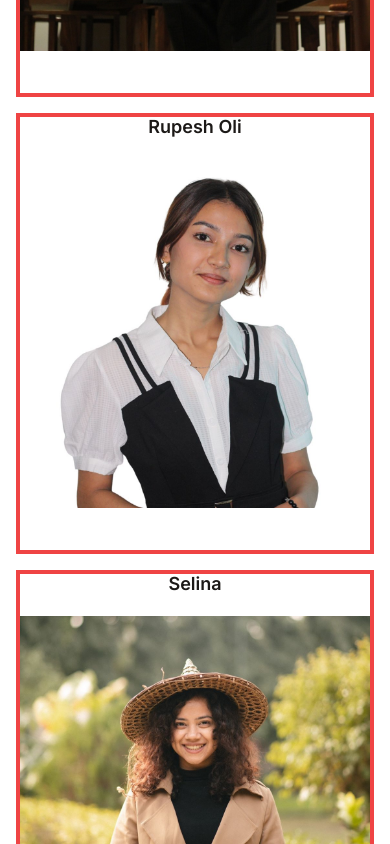
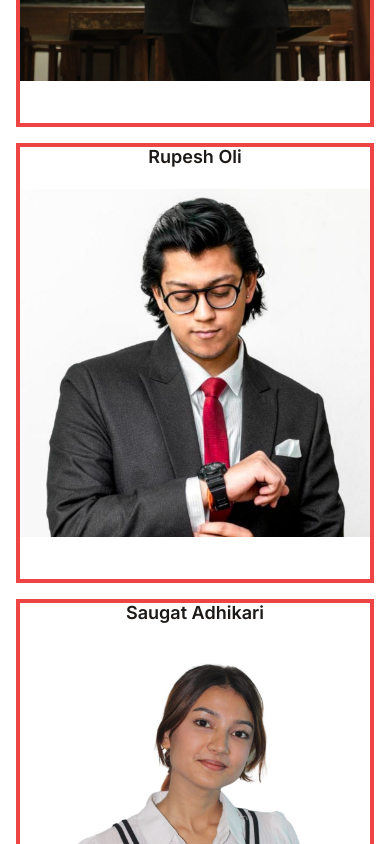
Before and after one commit to programmerof/bhairab-it-after-gap, a React (Vite) app: page /Team in a window 390 px wide. Shown: the part 1156-2000 px from the top of the page. Built offline with nearby package versions, Linux system fonts and the light colour scheme.

Commit message:
nav item space and team sequence change

```diff
--- a/src/App.jsx
+++ b/src/App.jsx
@@ -11,6 +11,7 @@ import Notesdiv from './components/NotesDiv'
 import Team from './components/Team'
 import PopupForm from './components/PopupForm'
 import Aboutus from './components/Aboutus'
+import Home from './components/Home';
 import { BrowserRouter, Route, Routes } from 'react-router-dom';
 
 
--- a/src/components/Header.jsx
+++ b/src/components/Header.jsx
@@ -9,8 +9,8 @@ const Header = () => {
   };
 
   return (
-    <nav className="flex items-center justify-between flex-wrap bg-gray-800 p-6">
-      <div class="flex items-center flex-shrink-0 text-white mr-6">
+    <nav className="flex items-center justify-between flex-wrap bg-gray-800 p-6 ">
+      <div class="flex items-center flex-shrink-0 text-white mr-48">
     <a href="/">
       <img src="public\assets\bhairabictlogo.png" alt="Bhairab IT Solutions logo" width="100" height="50"
         class="transition duration-500 ease-in-out transform hover:-translate-y-1 hover:scale-110" />
--- a/src/components/Home.jsx
+++ b/src/components/Home.jsx
@@ -1,12 +1,55 @@
-import React from 'react'
-import Ourservices from './Ourservices'
+import React from 'react';
+import Ourservices from './Ourservices';
 
 const Home = () => {
   return (
-    <div>
-      home ok
+    <div className="flex flex-wrap">
+      <div className="w-full md:w-1/2 lg:w-1/4 p-4">
+        <div className="bg-gray-200 h-32 flex items-center justify-center">
+          <span>Team member 1</span>
+        </div>
       </div>
-  )
-}
 
-export default Home
+      <div className="w-full md:w-1/2 lg:w-1/4 p-4">
+        <div className="flex flex-wrap">
+          <div className="w-full md:w-1/2">
+            <div className="bg-gray-200 h-32 flex items-center justify-center">
+              <span>Team member 2</span>
+            </div>
+          </div>
+          <div className="w-full md:w-1/2">
+            <div className="bg-gray-200 h-32 flex items-center justify-center">
+              <span>Team member 3</span>
+            </div>
+          </div>
+        </div>
+      </div>
+
+      <div className="w-full lg:w-1/4 p-4">
+        <div className="bg-gray-200 h-32 flex items-center justify-center">
+          <span>Team member 4</span>
+        </div>
+      </div>
+
+      <div className="w-full lg:w-1/4 p-4">
+        <div className="bg-gray-200 h-32 flex items-center justify-center">
+          <span>Team member 5</span>
+        </div>
+      </div>
+
+      <div className="w-full lg:w-1/4 p-4">
+        <div className="bg-gray-200 h-32 flex items-center justify-center">
+          <span>Team member 6</span>
+        </div>
+      </div>
+
+      <div className="w-full lg:w-1/4 p-4">
+        <div className="bg-gray-200 h-32 flex items-center justify-center">
+          <span>Team member 7</span>
+        </div>
+      </div>
+    </div>
+  );
+};
+
+export default Home;
--- a/src/data/team.js
+++ b/src/data/team.js
@@ -12,8 +12,48 @@ export default [
         role: ''
     },
     {
+        name: 'Saugat Adhikari',
+        imgUrl: '/people/saugat_adhikari.jpeg',
+        introduction: '',
+        role: ''
+    },
+    {
         name: 'Selina',
         imgUrl: '/people/selina.jpeg',
+        introduction: '',
+        role: ''
+    },
+    {
+        name: 'Nishant Dahal',
+        imgUrl: '/people/nishant_dahal.jpg',
+        introduction: '',
+        role: ''
+    },
+
+    {
+        name: 'Bishal Khadka',
+        imgUrl: '/people/bishal_khadka.jpg',
+        introduction: '',
+        role: ''
+    },
+    {
+        name: 'Rakshyak KC',
+        imgUrl: '/people/rakshyak_kc.jpeg',
+        introduction: '',
+        role: ''
+    },
+
+
+
+    {
+        name: 'Sakar Khatiwada',
+        imgUrl: '/people/sakar.jpg',
+        introduction: '',
+        role: ''
+    },
+    {
+        name: 'Prakash',
+        imgUrl: '/people/prakash.jpeg',
         introduction: '',
         role: ''
     },
@@ -30,38 +70,8 @@ export default [
         role: ''
     },
     {
-        name: 'Nishant Dahal',
-        imgUrl: '/people/nishant_dahal.jpg',
-        introduction: '',
-        role: ''
-    },
-    {
-        name: 'Bishal Khadka',
-        imgUrl: '/people/bishal_khadka.jpg',
-        introduction: '',
-        role: ''
-    },
-    {
-        name: 'Rakshyak KC',
-        imgUrl: '/people/rakshyak_kc.jpeg',
-        introduction: '',
-        role: ''
-    },
-    {
-        name: 'Saugat Adhikari',
-        imgUrl: '/people/saugat_adhikari.jpeg',
-        introduction: '',
-        role: ''
-    },
-    {
-        name: 'Sakar Khatiwada',
-        imgUrl: '/people/sakar.jpg',
-        introduction: '',
-        role: ''
-    },
-    {
-        name: 'Prakash',
-        imgUrl: '/people/prakash.jpeg',
+        name: 'Aayusha poudel',
+        imgUrl: '',
         introduction: '',
         role: ''
     },
```
